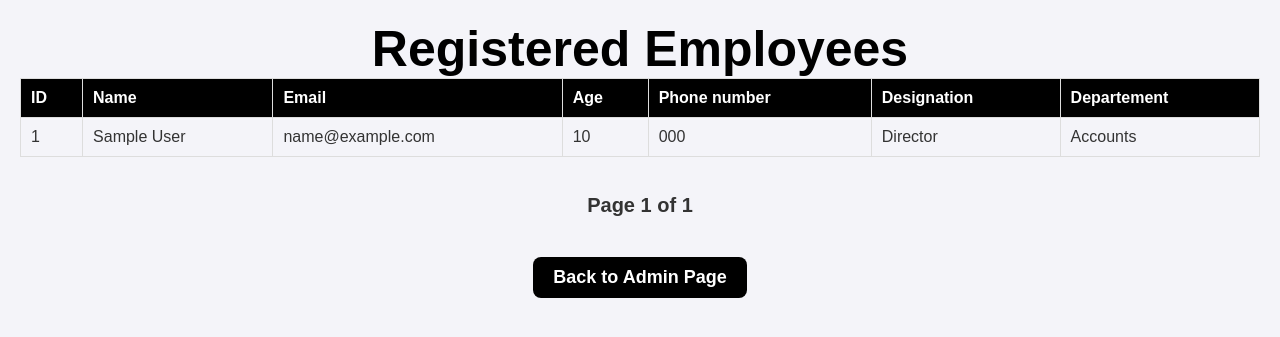
After one commit to ArpitMishra17/Project-Management-System, a Django app: page /display_employees in a window 1280 px wide. The commit adds this page. Shown: the top 337 px of the page. Run offline with Django 5.2, Linux system fonts and the light colour scheme; tables that the repository leaves empty hold one stand-in row (values such as "Sample post").

Commit message:
Added viewing of employees and projects

```diff
--- a/myapp/models.py
+++ b/myapp/models.py
@@ -39,31 +39,31 @@ class Employee(AbstractBaseUser, PermissionsMixin):
     name = models.CharField(max_length=100)
     email = models.EmailField(unique=True)
     age = models.PositiveIntegerField(null=True, blank=True)
-    phone = models.CharField(max_length=13, unique=True, null=True, blank=True)
+    phone = models.CharField(max_length=20, unique=True, null=True, blank=True)
     password = models.CharField(max_length=128, null=True, blank=True)
 
     designation_choices=(
-        ('DIRECTOR','Director'),
-        ('MANAGING DIRECTOR','Managing Director'),
-        ('SENIOR MANAGER','Senior Manager'),
-        ('SENIOR ACCOUNTANT','Senior Accountant'),
-        ('PROJECT MANAGER','Project Manager'),
-        ('HEAD DEVELOPER','Head Developer'),
-        ('TESING ','Testing Lead'),
-        ('DEVELOPER','Developer'),
-        ('TESTER','Tester'),
+        ('Director','Director'),
+        ('Managing Director','Managing Director'),
+        ('Senior Manager','Senior Manager'),
+        ('Senior Accountant','Senior Accountant'),
+        ('Project Manager','Project Manager'),
+        ('Head Developer','Head Developer'),
+        ('Testing Lead ','Testing Lead'),
+        ('Developer','Developer'),
+        ('Tester','Tester'),
         ('HR','HR'),
     )
 
     department_choices=(
-        ('ACCOUNTS','Accounts'),
-        ('TESTING','Testing'),
-        ('DEVELOPMENT','Development'),
-        ('SALES','Sales'),
-        ('SUPPORT','Support'),
+        ('Accounts','Accounts'),
+        ('Testing','Testing'),
+        ('Development','Development'),
+        ('Sales','Sales'),
+        ('Support','Support'),
     )
-    designation=models.CharField(max_length=100,choices=designation_choices,default='DEVELOPER')
-    department=models.CharField(max_length=100,choices=department_choices,default='DEVELOPMENT')
+    designation=models.CharField(max_length=100,choices=designation_choices,default='Developer')
+    department=models.CharField(max_length=100,choices=department_choices,default='Development')
 
     # Permissions fields
     is_staff = models.BooleanField(default=False)
@@ -97,12 +97,13 @@ class Project(models.Model):
     duration=models.IntegerField(null=True, blank=True)
 
     department_choices=(
-        ('ACCOUNTS','Accounts'),
-        ('TESTING','Testing'),
-        ('DEVELOPMENT','Development'),
-        ('SALES','Sales'),
-        ('SUPPORT','Support'),
+        ('Accounts','Accounts'),
+        ('Testing','Testing'),
+        ('Development','Development'),
+        ('Sales','Sales'),
+        ('Support','Support'),
     )
+
     department=models.CharField(max_length=100,choices=department_choices)
     hours=models.IntegerField(null=True, blank=True)
 
--- a/myapp/static/styles.css
+++ b/myapp/static/styles.css
@@ -166,3 +166,64 @@ select {
     font-weight: bold;
     color:white /* Make text slightly bolder */
 }
+
+.employees-table {
+    width: 100%;
+    border-collapse: collapse;
+}
+
+.employees-table th, .employees-table td {
+    padding: 10px;
+    text-align: left;
+    border: 1px solid #ddd;
+}
+
+.employees-table th {
+    background-color: #000;
+    color: white;
+}
+
+.pagination {
+    display: flex;
+    justify-content: center;
+    align-items: center;
+    margin-top: 20px;
+    gap: 10px;
+}
+
+.pagination a {
+    text-decoration: none;
+    color: white;
+    background-color: black;
+    padding: 8px 12px;
+    border-radius: 5px;
+    transition: background 0.3s ease;
+}
+
+.pagination a:hover {
+    background-color: #bad7f5;
+    color: black;
+}
+
+.pagination span {
+    font-size: 20px;
+    margin-top: 17px;
+    font-weight: bold;
+}
+
+
+.projects-table {
+    width: 100%;
+    border-collapse: collapse;
+}
+
+.projects-table th, .projects-table td {
+    padding: 10px;
+    text-align: left;
+    border: 1px solid #ddd;
+}
+
+.projects-table th {
+    background-color: #000;
+    color: white;
+}
--- a/myapp/urls.py
+++ b/myapp/urls.py
@@ -6,5 +6,7 @@ from django.conf import settings
 urlpatterns=[
     path('adminpage/',views.adminpage,name='adminpage'),
     path('add_employee/',views.add_employee,name="add_employee"),
-    path('add_project',views.add_project,name="add_project")
+    path('add_project',views.add_project,name="add_project"),
+    path('display_employees',views.display_employees,name="display_employees"),
+    path('display_projects',views.display_projects,name='display_projects')
 ]
--- a/myapp/views.py
+++ b/myapp/views.py
@@ -1,4 +1,5 @@
 from django.shortcuts import render, redirect,get_object_or_404
+from django.core.paginator import Paginator
 from .models import Employee,Project
 # Create your views here.
 
@@ -63,3 +64,23 @@ def add_project(request):
     }
 
     return render(request, 'add_project.html', context)
+
+def display_employees(request):
+    employee=Employee.objects.all()
+
+    paginator=Paginator(employee,6)
+
+    page_number= request.GET.get('page')
+    page_obj=paginator.get_page(page_number)
+
+    return render(request, 'display_employees.html', {'page_obj':page_obj})
+
+def display_projects(request):
+    project=Project.objects.all()
+
+    paginator=Paginator(project,6)
+
+    page_number= request.GET.get('page')
+    page_obj=paginator.get_page(page_number)
+
+    return render(request, 'display_projects.html', {'page_obj':page_obj})
--- a/templates/adminpage.html
+++ b/templates/adminpage.html
@@ -12,9 +12,9 @@
         </div>
         <ul class="nav-links">
             <li><a href="{% url 'add_employee' %}">Add Employee</a></li>
-            <li><a href="#">View Employees</a></li>
+            <li><a href="{% url 'display_employees' %}">View Employees</a></li>
             <li><a href="{% url 'add_project' %}">Add Project</a></li>
-            <li><a href="#">View Projects</a></li>
+            <li><a href="{% url 'display_projects' %}">View Projects</a></li>
         </ul>
     </nav>
 </body>
--- /dev/null
+++ b/templates/display_employees.html
@@ -0,0 +1,53 @@
+{% load static %}
+<!DOCTYPE html>
+<html lang="en">
+<head>
+    <title>Display Employees</title>
+    <link rel="stylesheet" href="{% static 'styles.css' %}">
+</head>
+<body>
+    <h1>Registered Employees</h1>
+
+
+    <table  border="1" class="employees-table">
+        <thead>
+            <tr>
+                <th>ID</th>
+                <th>Name</th>
+                <th>Email</th>
+                <th>Age</th>
+                <th>Phone number</th>
+                <th>Designation</th>
+                <th>Departement</th>
+            </tr>
+        </thead>
+        <tbody>
+            {% for employee in page_obj %}
+            <tr>
+                <td>{{ employee.id }}</td>
+                <td>{{ employee.name }}</td>
+                <td>{{ employee.email}}</td>
+                <td>{{ employee.age}}</td>
+                <td>{{ employee.phone }}</td>
+                <td>{{ employee.designation }}</td>
+                <td>{{ employee.department }}</td>
+
+            </tr>
+            {% endfor %}
+        </tbody>
+    </table>
+
+    <div class="pagination">
+        {% if page_obj.has_previous %}
+            <a class="button-container" href="?page={{page_obj.previous_page_number}}">Previous</a>
+        {% endif %}
+        <span>Page {{ page_obj.number}} of {{page_obj.paginator.num_pages}}</span>
+        {% if page_obj.has_next %}
+            <a class="button-container" href="?page={{page_obj.next_page_number}}">Next</a>
+        {% endif %}
+    </div>
+    <div class="button-container">
+        <a href="{% url 'adminpage' %}">Back to Admin Page</a>
+    </div>
+</body>
+</html>
```
Also changed, not shown: templates/display_projects.html (added, +50 -0 lines), myapp/migrations/0004_alter_employee_department_alter_employee_designation_and_more.py (added), myapp/migrations/0005_alter_employee_phone.py (added), myapp/migrations/0006_alter_employee_phone.py (added).
